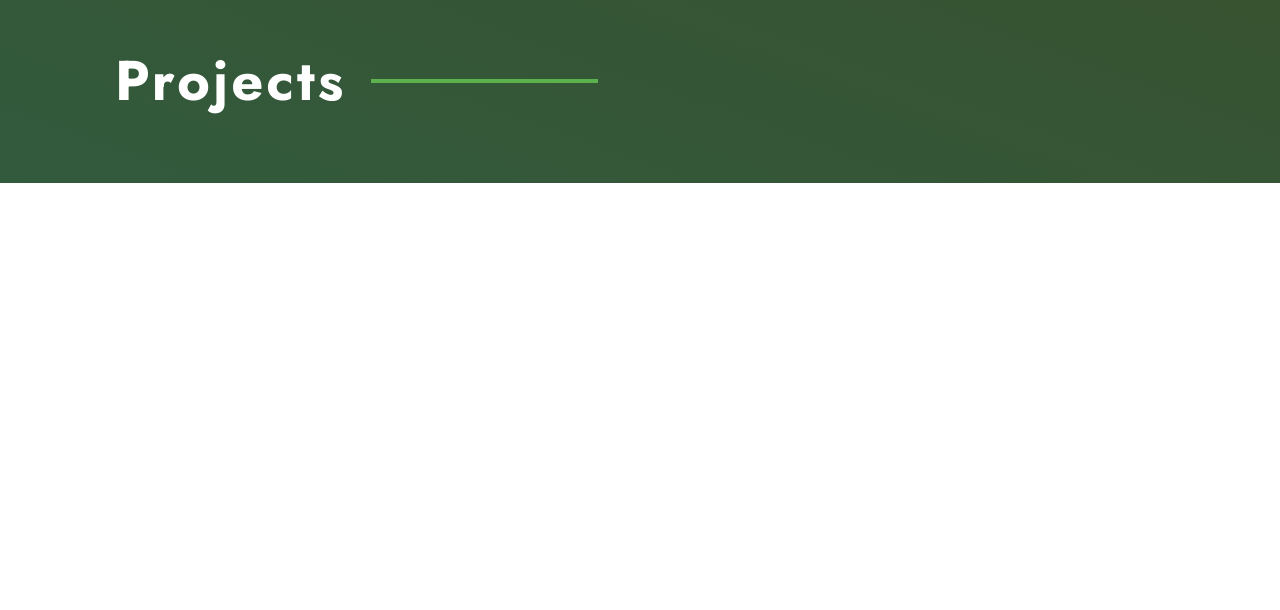
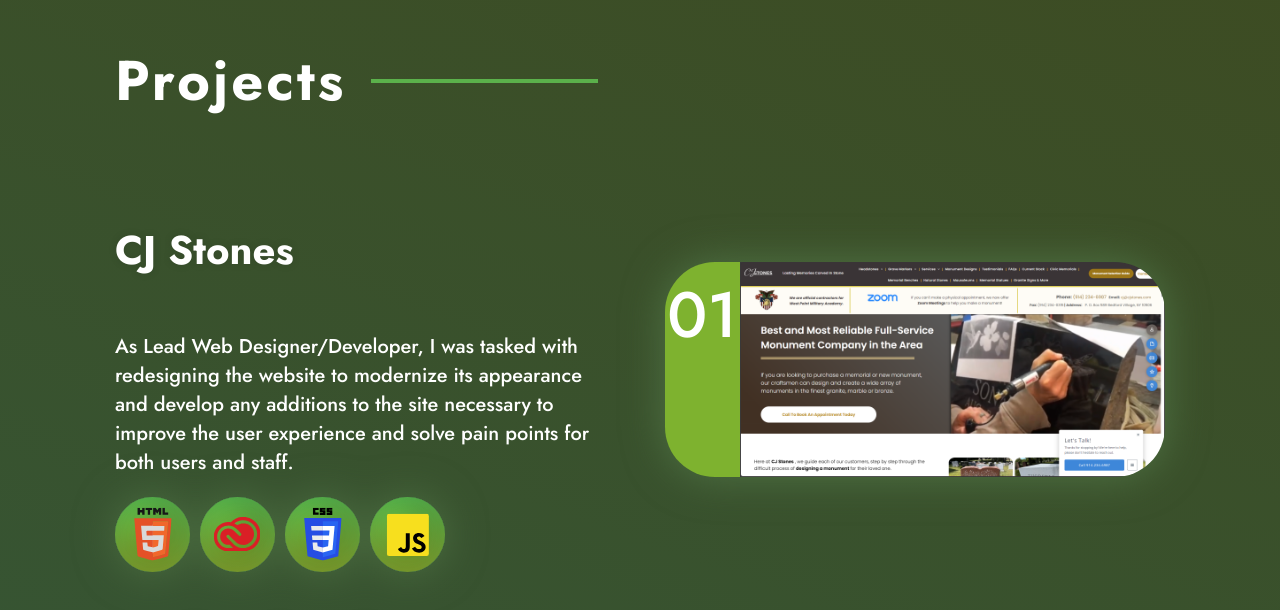
Before and after one commit to kingsteven1113/TheStevenKingShow, a React (Vite) app in the folder the-steven-king-show-react/: page / in a window 1280 px wide. Shown: the part 2186-2796 px from the top of the page. Before the commit the page ends 2369 px from the top, so only its background shows below. Built offline with nearby package versions, Linux system fonts and the light colour scheme.

Commit message:
Worked on Projects Section

```diff
--- a/the-steven-king-show-react/src/Components/LandingPage/LandingPage.css
+++ b/the-steven-king-show-react/src/Components/LandingPage/LandingPage.css
@@ -21,7 +21,15 @@ section {
   margin-top: 200px;
 }
 
-
+a:visited {
+  text-decoration: none;
+}
+a:active {
+  text-decoration: none;
+}
+a {
+  text-decoration: none;
+}
 
 
   .logo {
@@ -175,7 +183,7 @@ section {
   }
   .Technologies img {
     width: 75px;
-    filter: drop-shadow(0px 0px 20px #123f05);
+    border-radius: 50px 0 0 50px;
   }
 
   .AboutMePhoto {
@@ -193,8 +201,6 @@ section {
     margin-top: 100px;
     margin-left: 8%;
     margin-right: 8%;
-    display: flex;
-    align-items: center;
 
   }
 
@@ -210,3 +216,56 @@ section {
     background-color: #5BB14B;
     margin-left: 25px;
   }
+  .ProjectInformationParagraph {
+    color: white;
+    font-size: 20px;
+  }
+  .ProjectOne {
+    display: flex;
+    align-items: center;
+    gap: 50px;
+  }
+  .ProjectOneInformation {
+    width: 50%;
+  }
+  .ProjectOneImage {
+    display: flex;
+    width: 50%;
+    border: transparent;
+    border-radius: 200px;
+    filter: drop-shadow(0px 0px 20px #4f7244);
+
+  }
+
+  .ProjectOneIcons {
+    display: flex;
+    gap: 10px;
+    filter: drop-shadow(0px 0px 20px #4f7244);
+  }
+
+  .ProjectOneIcons img {
+    width: 75px;
+  }
+
+  .ProjectNumber {
+    background-color: #7EB22F;
+    width: 15%;
+    text-align: center;
+    font-family: 'Jost', sans-serif;
+    font-weight: 500;
+    color: white;
+    font-size: 64px;
+    border-radius: 50px 0 0 50px;
+    align-items: center;
+  }
+
+  .ProjectNumber span {
+    vertical-align: middle;
+    text-align: center;
+  }
+
+  .ProjectOneImage img {
+    width: 85%;
+    object-fit: cover;
+    border-radius: 0px 50px 50px 0px;
+  }
--- a/the-steven-king-show-react/src/Components/LandingPage/LandingPage.jsx
+++ b/the-steven-king-show-react/src/Components/LandingPage/LandingPage.jsx
@@ -11,6 +11,7 @@ import JSIcon from '../../assets/JavaScript Icon.svg'
 import FigmaIcon from '../../assets/Figma Icon.svg'
 import AdobeIcon from '../../assets/Adobe Icon.svg'
 import AboutMePhoto from '../../assets/PhotoGroup.svg'
+import CJStones from '../../assets/CJStones.png'
 
 
 const LandingPage = () => {
@@ -71,8 +72,66 @@ const LandingPage = () => {
             <div className="ProjectsLine"></div>
         </div>
 
+        {/* Project One - CJ Stones */}
+
+      <div className="ProjectOne">
+        <div className="ProjectOneInformation">
+          <a href="https://www.cjstones.com/"><h4>CJ Stones</h4></a>
+          <p className="ProjectInformationParagraph">As Lead Web Designer/Developer, I was tasked with redesigning the website to modernize its appearance and develop any additions to the site necessary to improve the user experience and solve pain points for both users and staff.</p>
+          <div className="ProjectOneIcons">
+          <img src={HTMLIcon} alt="" />
+          <img src={AdobeIcon} alt="" />
+          <img src={CSSIcon} alt="" />
+          <img src={JSIcon} alt="" />
+          </div>
+        </div>
+
+        <div className="ProjectOneImage">
+          <div className="ProjectNumber"><span>01</span></div>
+          <img src={CJStones} alt="" />
+        </div>
       </div>
 
+        {/* Project Two - CJ Stones */}
+
+      <div className="ProjectOne">
+        <div className="ProjectOneInformation">
+          <a href="https://www.cjstones.com/"><h4>CJ Stones</h4></a>
+          <p className="ProjectInformationParagraph">As Lead Web Designer/Developer, I was tasked with redesigning the website to modernize its appearance and develop any additions to the site necessary to improve the user experience and solve pain points for both users and staff.</p>
+          <div className="ProjectOneIcons">
+          <img src={HTMLIcon} alt="" />
+          <img src={AdobeIcon} alt="" />
+          <img src={CSSIcon} alt="" />
+          <img src={JSIcon} alt="" />
+          </div>
+        </div>
+
+        <div className="ProjectOneImage">
+          <div className="ProjectNumber"><span>01</span></div>
+          <img src={CJStones} alt="" />
+        </div>
+      </div>
+
+        {/* Project Three - CJ Stones */}
+
+      <div className="ProjectOne">
+        <div className="ProjectOneInformation">
+          <a href="https://www.cjstones.com/"><h4>CJ Stones</h4></a>
+          <p className="ProjectInformationParagraph">As Lead Web Designer/Developer, I was tasked with redesigning the website to modernize its appearance and develop any additions to the site necessary to improve the user experience and solve pain points for both users and staff.</p>
+          <div className="ProjectOneIcons">
+          <img src={HTMLIcon} alt="" />
+          <img src={AdobeIcon} alt="" />
+          <img src={CSSIcon} alt="" />
+          <img src={JSIcon} alt="" />
+          </div>
+        </div>
+
+        <div className="ProjectOneImage">
+          <div className="ProjectNumber"><span>01</span></div>
+          <img src={CJStones} alt="" />
+        </div>
+      </div>
+      </div>
     </section>
 
         </>
```
Also changed, not shown: the-steven-king-show-react/src/assets/CJStones.png (added).
